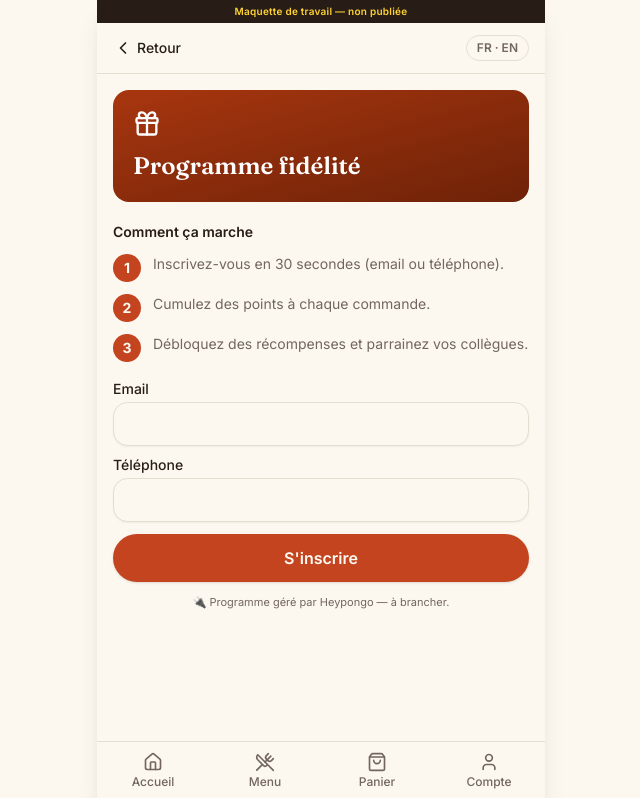
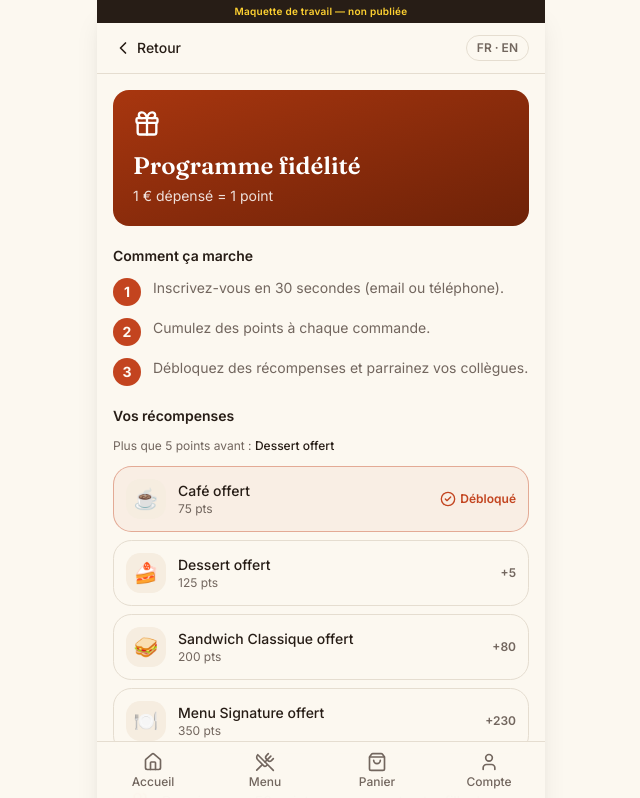
Before and after one commit to romainrobert0805berlin-jpg/mon-projet, a React (Vite) app in the folder app/: page /fidelite in a window 1280 px wide. Shown: the top 798 px of the page, without its empty margins (319-959 px from the left). Built offline with nearby package versions, Linux system fonts and the light colour scheme.

Commit message:
Fidelite: paliers de recompenses (1EUR=1pt) + sold-out detail en petit badge

```diff
--- /dev/null
+++ b/app/src/data/loyalty.ts
@@ -0,0 +1,38 @@
+// Programme fidélité Claubert — exemple provisoire (à valider, géré ensuite par Heypongo).
+// Règle : 1 € dépensé = 1 point.
+import type { Lang } from "@/i18n/dict"
+
+export const POINTS_PER_EURO = 1
+
+// Points de démo de l'utilisateur connecté (placeholder).
+export const DEMO_POINTS = 120
+
+export interface Reward {
+  points: number
+  emoji: string
+  label: { fr: string; en: string }
+}
+
+export const rewards: Reward[] = [
+  { points: 75, emoji: "☕", label: { fr: "Café offert", en: "Free coffee" } },
+  { points: 125, emoji: "🍰", label: { fr: "Dessert offert", en: "Free dessert" } },
+  {
+    points: 200,
+    emoji: "🥪",
+    label: { fr: "Sandwich Classique offert", en: "Free Classic sandwich" },
+  },
+  {
+    points: 350,
+    emoji: "🍽️",
+    label: { fr: "Menu Signature offert", en: "Free Signature menu" },
+  },
+]
+
+export function rewardLabel(r: Reward, lang: Lang) {
+  return r.label[lang]
+}
+
+// Prochaine récompense au-dessus d'un solde de points donné.
+export function nextReward(points: number): Reward | undefined {
+  return rewards.find((r) => r.points > points)
+}
--- a/app/src/i18n/dict.ts
+++ b/app/src/i18n/dict.ts
@@ -186,6 +186,15 @@ export const dict: Dict = {
   "loyalty.step1": { fr: "Inscrivez-vous en 30 secondes (email ou téléphone).", en: "Sign up in 30 seconds (email or phone)." },
   "loyalty.step2": { fr: "Cumulez des points à chaque commande.", en: "Earn points with every order." },
   "loyalty.step3": { fr: "Débloquez des récompenses et parrainez vos collègues.", en: "Unlock rewards and refer your colleagues." },
+  "loyalty.rate": { fr: "1 € dépensé = 1 point", en: "1 € spent = 1 point" },
+  "loyalty.rewards": { fr: "Vos récompenses", en: "Your rewards" },
+  "loyalty.referral": {
+    fr: "Parrainage : +50 points pour vous et votre filleul.",
+    en: "Referral: +50 points for you and your friend.",
+  },
+  "loyalty.unlocked": { fr: "Débloqué", en: "Unlocked" },
+  "loyalty.pointsShort": { fr: "pts", en: "pts" },
+  "loyalty.toReward": { fr: "Plus que {n} points avant :", en: "Only {n} points until:" },
 
   // FAQ
   "faq.title": { fr: "Questions fréquentes", en: "Frequently asked questions" },
--- a/app/src/screens/AccountScreen.tsx
+++ b/app/src/screens/AccountScreen.tsx
@@ -3,9 +3,13 @@ import { Button } from "@/components/ui/button"
 import { Card, CardContent } from "@/components/ui/card"
 import { useI18n } from "@/i18n/I18nProvider"
 import { Gift, Star, Briefcase, Mail, FileText, HelpCircle, ChevronRight } from "lucide-react"
+import { DEMO_POINTS, nextReward, rewardLabel } from "@/data/loyalty"
 
 export function AccountScreen() {
-  const { t } = useI18n()
+  const { t, lang } = useI18n()
+  const points = DEMO_POINTS
+  const next = nextReward(points)
+  const progress = next ? Math.min(100, Math.round((points / next.points) * 100)) : 100
 
   const links = [
     { to: "/fidelite", icon: Gift, label: t("home.loyaltyTitle"), sub: t("home.loyaltySub") },
@@ -26,13 +30,18 @@ export function AccountScreen() {
           <p className="font-semibold">{t("account.loyaltyCard")}</p>
         </div>
         <div className="mt-3 flex items-end gap-2">
-          <span className="text-4xl font-semibold">120</span>
+          <span className="text-4xl font-semibold">{points}</span>
           <span className="mb-1 text-sm text-white/80">{t("account.points")}</span>
         </div>
         <div className="mt-2 h-2 rounded-full bg-white/20">
-          <div className="h-2 w-3/5 rounded-full bg-white" />
+          <div className="h-2 rounded-full bg-white" style={{ width: `${progress}%` }} />
         </div>
-        <p className="mt-2 text-xs text-white/80">{t("account.toReward")}</p>
+        {next && (
+          <p className="mt-2 text-xs text-white/80">
+            {t("loyalty.toReward").replace("{n}", String(next.points - points))}{" "}
+            {rewardLabel(next, lang)} {next.emoji}
+          </p>
+        )}
         <p className="mt-3 text-[11px] text-white/60">🔌 {t("account.heypongoNote")}</p>
       </div>
 
--- a/app/src/screens/LoyaltyScreen.tsx
+++ b/app/src/screens/LoyaltyScreen.tsx
@@ -3,12 +3,16 @@ import { Button } from "@/components/ui/button"
 import { Input } from "@/components/ui/input"
 import { Label } from "@/components/ui/label"
 import { useI18n } from "@/i18n/I18nProvider"
-import { Gift, CheckCircle2 } from "lucide-react"
+import { Gift, CheckCircle2, Users } from "lucide-react"
+import { rewards, rewardLabel, DEMO_POINTS, nextReward } from "@/data/loyalty"
+import { cn } from "@/lib/utils"
 
 export function LoyaltyScreen() {
-  const { t } = useI18n()
+  const { t, lang } = useI18n()
   const [done, setDone] = React.useState(false)
 
+  const points = DEMO_POINTS
+  const next = nextReward(points)
   const steps = ["loyalty.step1", "loyalty.step2", "loyalty.step3"]
 
   return (
@@ -16,8 +20,10 @@ export function LoyaltyScreen() {
       <div className="rounded-2xl bg-gradient-to-br from-[#a8360f] to-[#6e2208] p-5 text-white">
         <Gift className="size-7" />
         <h1 className="mt-3 text-2xl font-semibold">{t("loyalty.title")}</h1>
+        <p className="mt-1 text-sm text-white/85">{t("loyalty.rate")}</p>
       </div>
 
+      {/* Comment ça marche */}
       <section className="flex flex-col gap-3">
         <p className="text-sm font-semibold">{t("loyalty.how")}</p>
         {steps.map((s, i) => (
@@ -30,6 +36,57 @@ export function LoyaltyScreen() {
         ))}
       </section>
 
+      {/* Récompenses / paliers */}
+      <section className="flex flex-col gap-3">
+        <p className="text-sm font-semibold">{t("loyalty.rewards")}</p>
+        {next && (
+          <p className="text-xs text-muted-foreground">
+            {t("loyalty.toReward").replace("{n}", String(next.points - points))}{" "}
+            <span className="font-medium text-foreground">{rewardLabel(next, lang)}</span>
+          </p>
+        )}
+        <div className="flex flex-col gap-2">
+          {rewards.map((r) => {
+            const unlocked = points >= r.points
+            return (
+              <div
+                key={r.points}
+                className={cn(
+                  "flex items-center gap-3 rounded-xl border p-3",
+                  unlocked ? "border-primary/40 bg-primary/5" : "border-border"
+                )}
+              >
+                <span className="grid size-10 shrink-0 place-items-center rounded-lg bg-secondary text-xl">
+                  {r.emoji}
+                </span>
+                <div className="flex-1">
+                  <p className="text-sm font-medium">{rewardLabel(r, lang)}</p>
+                  <p className="text-xs text-muted-foreground">
+                    {r.points} {t("loyalty.pointsShort")}
+                  </p>
+                </div>
+                {unlocked ? (
+                  <span className="flex items-center gap-1 text-xs font-semibold text-primary">
+                    <CheckCircle2 className="size-4" /> {t("loyalty.unlocked")}
+                  </span>
+                ) : (
+                  <span className="text-xs font-semibold text-muted-foreground">
+                    +{r.points - points}
+                  </span>
+                )}
+              </div>
+            )
+          })}
+        </div>
+      </section>
+
+      {/* Parrainage */}
+      <div className="flex items-start gap-3 rounded-xl border border-border bg-card p-4">
+        <Users className="size-5 shrink-0 text-primary" />
+        <p className="text-sm text-muted-foreground">{t("loyalty.referral")}</p>
+      </div>
+
+      {/* Inscription */}
       {done ? (
         <div className="flex items-center gap-3 rounded-xl border border-green-200 bg-green-50 p-4 text-green-700 dark:border-green-900 dark:bg-green-950/40 dark:text-green-300">
           <CheckCircle2 className="size-5" />
--- a/app/src/screens/ProductScreen.tsx
+++ b/app/src/screens/ProductScreen.tsx
@@ -39,7 +39,7 @@ export function ProductScreen() {
       >
         <span aria-hidden>{product.emoji}</span>
         {!product.inStock && (
-          <span className="absolute inset-0 grid place-items-center bg-black/55 font-semibold text-white">
+          <span className="absolute left-3 top-3 rounded-full bg-black/70 px-2.5 py-1 text-xs font-medium text-white">
             {t("common.soldOut")}
           </span>
         )}
```
